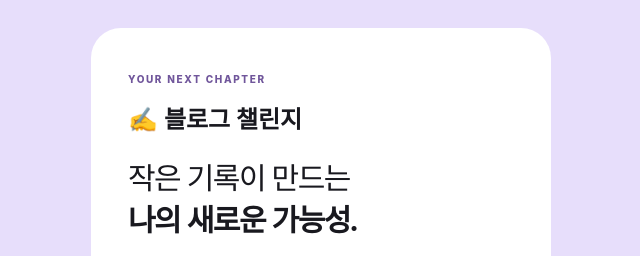
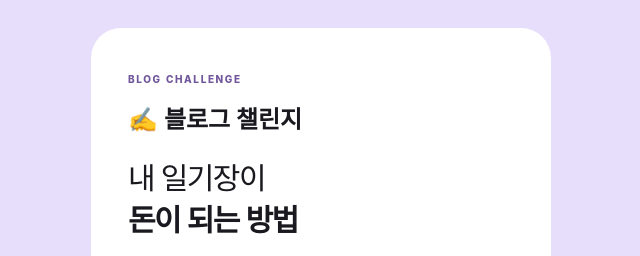
Before and after one commit to hyj901009-blip/261009_challenge_manage, a website with bundled scripts: page index.html in a window 1280 px wide. Shown: the top 256 px of the page, without its empty margins (319-959 px from the left). Built offline with nearby package versions, Linux system fonts and the light colour scheme; no server answers; a web font is replaced by a local one.

Commit message:
Update blog challenge login headline

```diff
--- a/index.html
+++ b/index.html
@@ -14,9 +14,9 @@
 <body class="login-page">
   <div class="login-wrap">
     <div class="card login-card">
-      <span class="eyebrow">YOUR NEXT CHAPTER</span>
+      <span class="eyebrow">BLOG CHALLENGE</span>
       <h1>✍️ <span id="appTitle">블로그 챌린지</span></h1>
-      <p class="login-intro">작은 기록이 만드는<br><strong>나의 새로운 가능성.</strong></p>
+      <p class="login-intro">내 일기장이<br><strong>돈이 되는 방법</strong></p>
       <img class="login-mascot" src="assets/challenge-mascot.svg" width="960" height="640" alt="노란 노트북으로 글을 쓰는 라벤더색 아기 새" decoding="async" fetchpriority="high">
       <nav class="tabs login-tabs" role="tablist" aria-label="로그인 종류">
         <button role="tab" type="button" id="tabMember" data-login="member" aria-selected="true">🙋 챌린지원 로그인</button>
```
